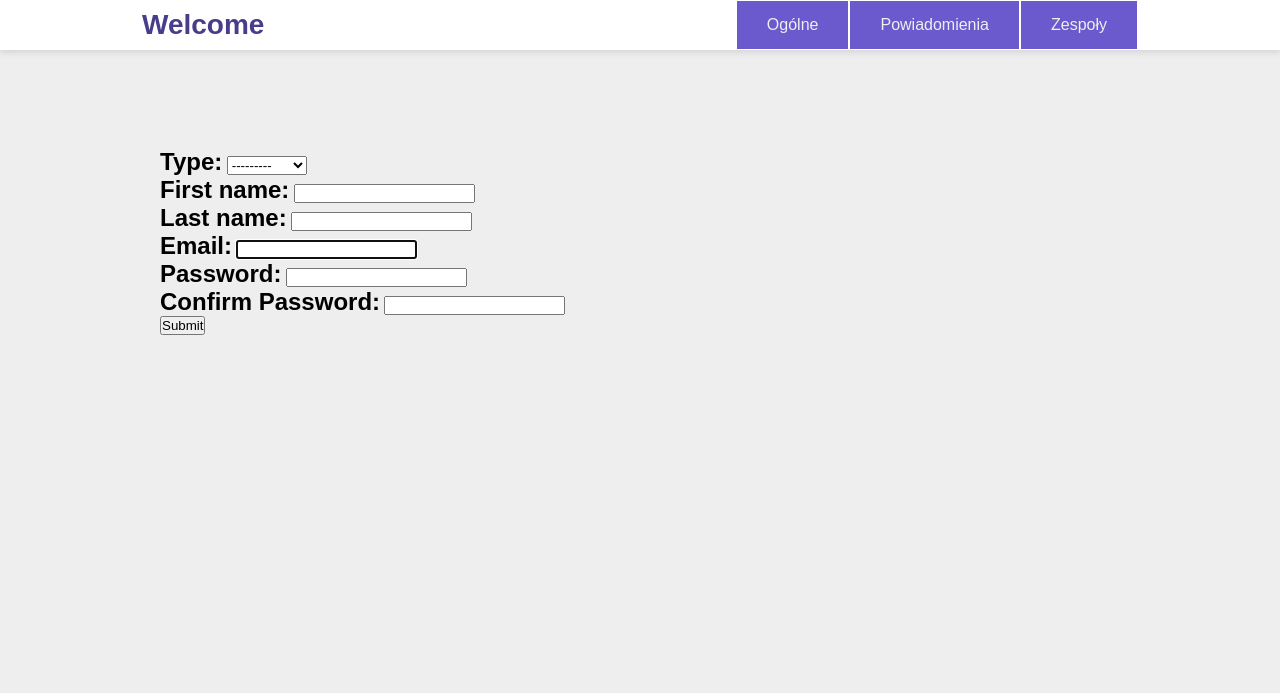
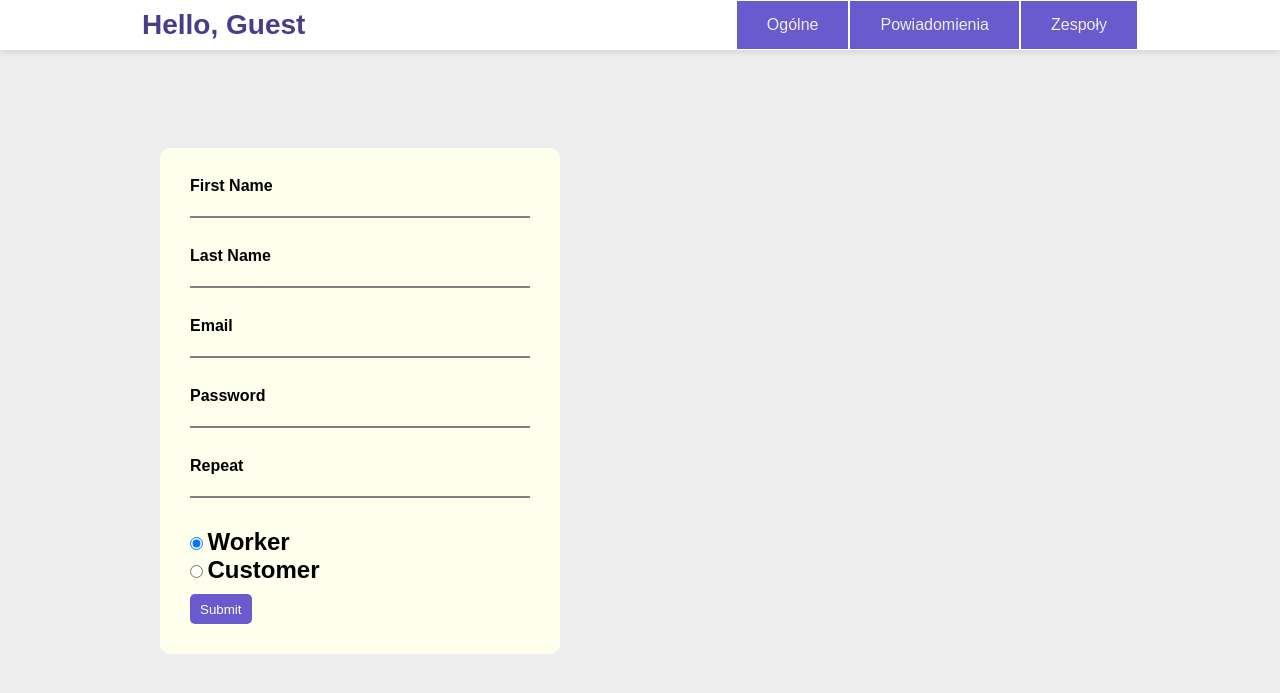
Before and after one commit to GucioWons/bobrzyguy, a Django app: page /register/ in a window 1280 px wide. Shown: the top 693 px of the page. Run offline with Django 4.2, Linux system fonts and the light colour scheme; some libraries are stand-ins or nearby versions.

Commit message:
OG Inputy - frontend

```diff
--- a/AppUser/templates/landing_view.html
+++ b/AppUser/templates/landing_view.html
@@ -1,4 +1,4 @@
 {%extends 'base.html'%}
 {%block content%}
-    <h1>Witaj</h1>
+
 {%endblock%}
--- a/AppUser/templates/register_view.html
+++ b/AppUser/templates/register_view.html
@@ -1,8 +1,41 @@
 {%extends 'base.html'%}
 {%block content%}
-     <form method="POST">{% csrf_token %}
-       {{form2.as_p}}
-       {{form.as_p}}
-       <button type="submit">Submit</button>
-    </form>
+  <link rel="stylesheet" href="/static/styles/sign_style.css"/>
+<div class="panel">
+    <div class="box">
+       <form method="POST"> {% csrf_token %}
+           <div class="inputs">
+            <input type="firstname" required>
+            <label>First Name</label>
+        </div>
+           <div class="inputs">
+            <input type="lastname" required>
+            <label>Last Name</label>
+        </div>
+        <div class="inputs">
+            <input type="email" required>
+            <label>Email</label>
+        </div>
+        <div class="inputs">
+            <input type="password" required>
+            <label>Password</label>
+        </div>
+           <div class="inputs">
+            <input type="password2" required>
+            <label>Repeat</label>
+        </div>
+           <div>
+  <input type="radio" id="worker" name="type" value="worker"
+         checked>
+  <label for="worker">Worker</label>
+</div>
+
+<div>
+  <input type="radio" id="customer" name="type" value="customer">
+  <label for="customer">Customer</label>
+</div>
+                 <button class="submit">Submit</button>
+     </form>
+    </div>
+</div>
 {%endblock%}
--- /dev/null
+++ b/static/styles/sign_style.css
@@ -0,0 +1,83 @@
+*{
+        margin: 0;
+        padding: 0;
+        box-sizing: border-box;
+    }
+
+.submit
+{
+    background-color: #6A5ACD;
+    color: #FFF;
+    width: 62px;
+    height: 30px;
+    border: none;
+    outline: none;
+    border-radius: 5px;
+    cursor: pointer;
+    padding-top: 8px;
+    padding-left: 10px;
+    margin-top: 10px;
+    display: flex;
+}
+
+.submit:hover
+{
+    background-color: #483D8B;
+}
+
+.panel
+{
+
+}
+
+.box
+{
+    width: 400px;
+    background: #FFE;
+    padding: 30px;
+    border-radius: 10px;
+}
+
+.container{
+    width:400px ;
+    background: #FFE;
+    padding: 30px;
+    border-radius: 10px;
+}
+
+.inputs{
+    height: 40px;
+    width: 100%;
+    position: relative;
+    margin-bottom: 30px;
+}
+
+.inputs input{
+    background-color: #FFE;
+    width: 100%;
+    height: 40px;
+    border: none;
+    border-bottom: 2px solid gray;
+    outline: none;
+    font-size: 16px;
+    transition: 0.3s;
+}
+
+.inputs input:focus{
+    border-color: #483D8B;
+}
+
+.inputs label{
+    position: absolute;
+    bottom: 10px;
+    left: 0;
+    pointer-events: none;
+    font-size: 16px;
+    transition: 0.3s;
+}
+
+.inputs input:focus ~ label,
+.inputs input:valid ~ label{
+    transform: translateY(-23px);
+    color: #483D8B;
+}
--- a/templates/base.html
+++ b/templates/base.html
@@ -13,7 +13,7 @@
         {%if request.user.is_authenticated%}
         <h1>Welcome, {{request.user.first_name}} {{request.user.last_name}}</h1>
         {%else%}
-        <h1>Welcome</h1>
+        <h1>Hello, Guest</h1>
         {%endif%}
         <ul class="tabs">
             <li class="tab active">
```
Also changed, not shown: AppUser/templates/login_view.html (+18 -4 lines).
